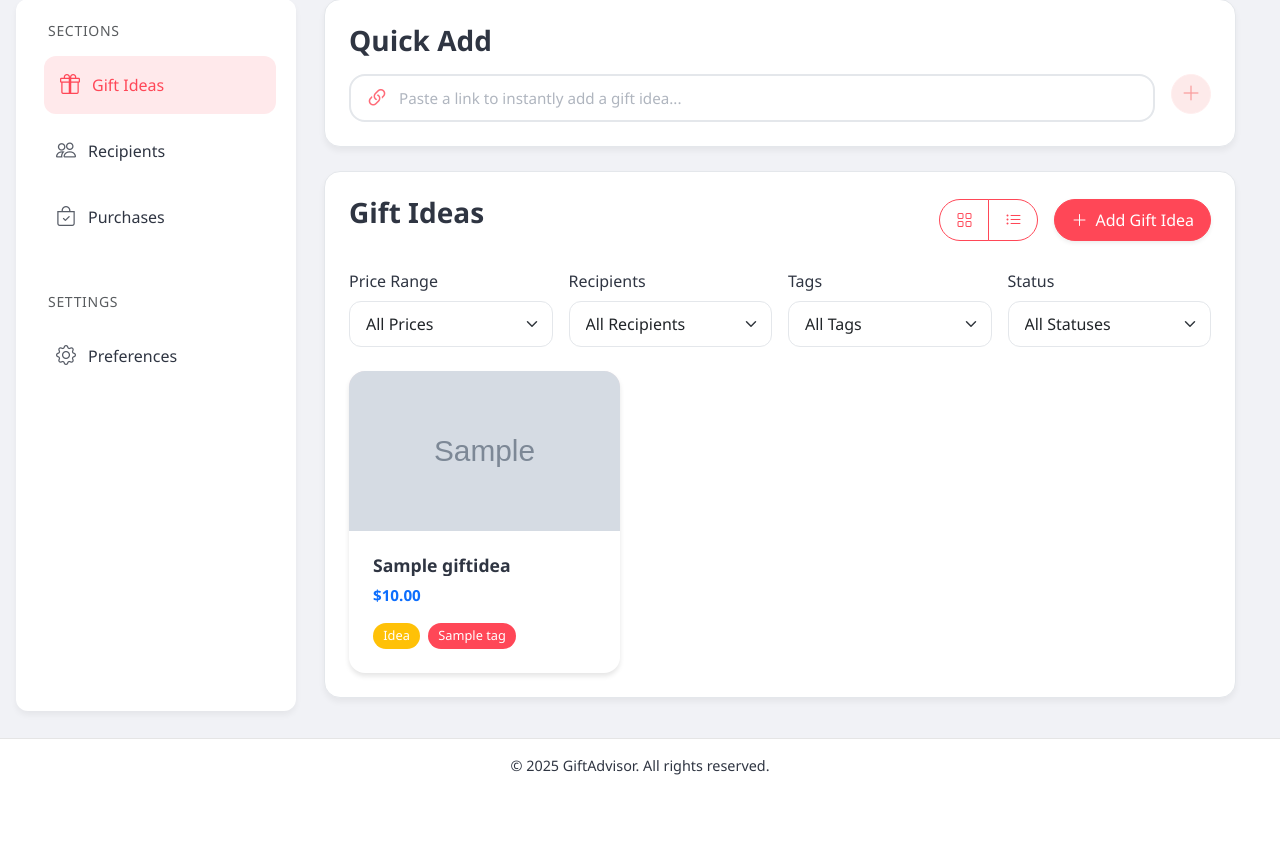
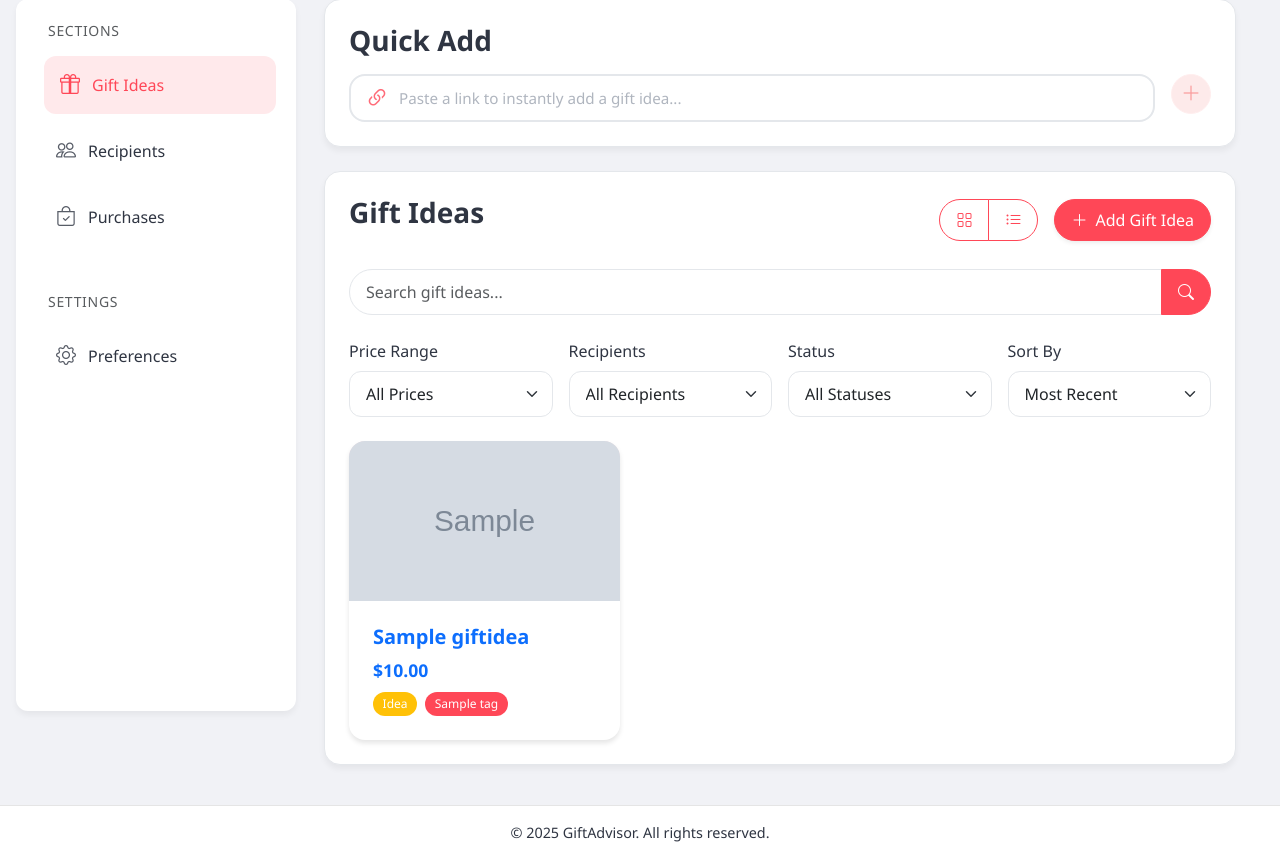
Before and after one commit to DelevoXDG/GiftAdvisor, a Django app: page / in a window 1280 px wide. Shown: the part 97-956 px from the top of the page. Before the commit the page ends 872 px from the top, so only its background shows below. Run offline with Django 5.2, Linux system fonts and the light colour scheme; a user stored in the database is signed in; tables that the repository leaves empty hold one stand-in row (values such as "Sample post"); grey boxes marked "Sample" are stand-in pictures; some libraries are stand-ins or nearby versions.

Commit message:
Update gift ideas to include search and pagination

```diff
--- a/core/views.py
+++ b/core/views.py
@@ -38,10 +38,19 @@ class IndexView(TemplateView):
                 if test_user:
                     gifts = GiftIdea.objects.filter(user=test_user)
 
+            # Apply search
+            search_query = self.request.GET.get('search')
+            if search_query:
+                gifts = gifts.filter(
+                    Q(title__icontains=search_query) |
+                    Q(description__icontains=search_query) |
+                    Q(tags__name__icontains=search_query) |
+                    Q(recipients__name__icontains=search_query)
+                ).distinct()
+
             # Apply filters
             price_range = self.request.GET.get('price_range')
             recipient_filter = self.request.GET.get('recipient')
-            tag_filter = self.request.GET.get('tag')
             status_filter = self.request.GET.get('status')
 
             if price_range:
@@ -58,11 +67,17 @@ class IndexView(TemplateView):
             if recipient_filter:
                 gifts = gifts.filter(recipients__relationship=recipient_filter)
 
-            if tag_filter:
-                gifts = gifts.filter(tags__name=tag_filter)
-
             if status_filter:
                 gifts = gifts.filter(status=status_filter)
+
+            # Apply sorting
+            sort_by = self.request.GET.get('sort', 'recent')
+            if sort_by == 'price_low':
+                gifts = gifts.order_by('price')
+            elif sort_by == 'price_high':
+                gifts = gifts.order_by('-price')
+            else:  # recent
+                gifts = gifts.order_by('-created_at')
 
             # Get filter options
             price_stats = gifts.aggregate(
@@ -70,8 +85,19 @@ class IndexView(TemplateView):
                 max_price=Max('price')
             )
 
+            # Apply pagination
+            page = self.request.GET.get('page', 1)
+            paginator = Paginator(gifts, 12)  # Show 12 gifts per page
+
+            try:
+                gifts = paginator.page(page)
+            except PageNotAnInteger:
+                gifts = paginator.page(1)
+            except EmptyPage:
+                gifts = paginator.page(paginator.num_pages)
+
             context.update({
-                'gifts': gifts.distinct().order_by('-created_at'),
+                'gifts': gifts,
                 'tags': Tag.objects.filter(gift_ideas__user=user).distinct(),
                 'recipients': Recipient.objects.filter(user=user),
                 'price_stats': price_stats,
@@ -80,8 +106,9 @@ class IndexView(TemplateView):
                 'current_filters': {
                     'price_range': price_range,
                     'recipient': recipient_filter,
-                    'tag': tag_filter,
-                    'status': status_filter
+                    'status': status_filter,
+                    'sort': sort_by,
+                    'search': search_query
                 }
             })
 
--- a/templates/dashboard.html
+++ b/templates/dashboard.html
@@ -74,7 +74,38 @@
                     </div>
                 </div>
 
-                <form id="filterForm" class="mb-4">
+                <!-- Search Form -->
+                <form class="mb-4" method="GET">
+                    <div class="input-group">
+                        <input type="text"
+                               name="search"
+                               class="form-control rounded-start-pill"
+                               placeholder="Search gift ideas..."
+                               value="{{ request.GET.search }}">
+                        <!-- Preserve filter parameters -->
+                        {% if request.GET.price_range %}
+                            <input type="hidden" name="price_range" value="{{ request.GET.price_range }}">
+                        {% endif %}
+                        {% if request.GET.recipient %}
+                            <input type="hidden" name="recipient" value="{{ request.GET.recipient }}">
+                        {% endif %}
+                        {% if request.GET.status %}
+                            <input type="hidden" name="status" value="{{ request.GET.status }}">
+                        {% endif %}
+                        {% if request.GET.sort %}
+                            <input type="hidden" name="sort" value="{{ request.GET.sort }}">
+                        {% endif %}
+                        <button class="btn btn-primary rounded-end-pill" type="submit">
+                            <i class="bi bi-search"></i>
+                        </button>
+                    </div>
+                </form>
+
+                <form id="filterForm" class="mb-4" method="GET">
+                    <!-- Preserve search query -->
+                    {% if request.GET.search %}
+                        <input type="hidden" name="search" value="{{ request.GET.search }}">
+                    {% endif %}
                     <div class="row g-3">
                         <div class="col-md-3">
                             <label class="form-label">Price Range</label>
@@ -98,17 +129,6 @@
                             </select>
                         </div>
                         <div class="col-md-3">
-                            <label class="form-label">Tags</label>
-                            <select class="form-select" name="tag">
-                                <option value="">All Tags</option>
-                                {% for tag in tags %}
-                                    <option value="{{ tag.name }}" {% if current_filters.tag == tag.name %}selected{% endif %}>
-                                        {{ tag.name }}
-                                    </option>
-                                {% endfor %}
-                            </select>
-                        </div>
-                        <div class="col-md-3">
                             <label class="form-label">Status</label>
                             <select class="form-select" name="status">
                                 <option value="">All Statuses</option>
@@ -119,37 +139,67 @@
                                 {% endfor %}
                             </select>
                         </div>
+                        <div class="col-md-3">
+                            <label class="form-label">Sort By</label>
+                            <select class="form-select" name="sort">
+                                <option value="recent" {% if current_filters.sort == 'recent' %}selected{% endif %}>Most Recent</option>
+                                <option value="price_low" {% if current_filters.sort == 'price_low' %}selected{% endif %}>Price: Low to High</option>
+                                <option value="price_high" {% if current_filters.sort == 'price_high' %}selected{% endif %}>Price: High to Low</option>
+                            </select>
+                        </div>
                     </div>
                 </form>
 
+                <!-- Gift List/Grid -->
                 {% if gifts %}
-                    <!-- Grid View -->
-                    <div class="gift-grid">
+                    <div id="giftList" class="gift-list" style="display: none;">
                         {% for gift in gifts %}
-                        <a href="{% url 'gift_detail' gift.id %}" class="text-decoration-none text-reset">
+                            <a href="{% url 'gift_detail' gift.id %}" class="text-decoration-none">
+                                <div class="gift-item shadow-sm hover-shadow-md">
+                                    <div class="empty-img">
+                                        {% if gift.image_url %}
+                                            <img src="{{ gift.image_url }}" alt="{{ gift.title }}" class="gift-image">
+                                        {% else %}
+                                            <i class="bi bi-image-fill"></i>
+                                        {% endif %}
+                                    </div>
+                                    <div class="flex-grow-1">
+                                        <h5 class="gift-title text-truncate mb-2">{{ gift.title }}</h5>
+                                        <p class="gift-price text-primary mb-2">${{ gift.price }}</p>
+                                        <div class="d-flex flex-wrap gap-2">
+                                            <span class="badge {% if gift.status == 'idea' %}bg-warning{% else %}bg-info{% endif %}">
+                                                {{ gift.get_status_display }}
+                                            </span>
+                                            {% for tag in gift.tags.all|slice:":3" %}
+                                                <span class="badge bg-primary">{{ tag.name }}</span>
+                                            {% endfor %}
+                                        </div>
+                                    </div>
+                                </div>
+                            </a>
+                        {% endfor %}
+                    </div>
+                    <div id="giftGrid" class="gift-grid">
+                        {% for gift in gifts %}
+                            <a href="{% url 'gift_detail' gift.id %}" class="text-decoration-none">
                                 <div class="gift-card">
                                     <div class="empty-img">
                                         {% if gift.image_url %}
                                             <img src="{{ gift.image_url }}" alt="{{ gift.title }}" class="gift-image">
                                         {% else %}
-                                        <div class="d-flex align-items-center justify-content-center h-100">
-                                            <i class="bi bi-image-fill text-muted" style="font-size: 2rem; opacity: 0.5;"></i>
-                                        </div>
+                                            <i class="bi bi-image-fill"></i>
                                         {% endif %}
                                     </div>
                                     <div class="p-4">
-                                    <h5 class="fw-bold mb-2" style="font-size: 1.1rem; display: -webkit-box; -webkit-line-clamp: 2; -webkit-box-orient: vertical; overflow: hidden;">{{ gift.title }}</h5>
-                                    <p class="text-primary fw-bold mb-3" style="font-size: 0.95rem;">${{ gift.price }}</p>
+                                        <h5 class="gift-title text-truncate mb-2">{{ gift.title }}</h5>
+                                        <p class="gift-price text-primary mb-2">${{ gift.price }}</p>
                                         <div class="d-flex flex-wrap gap-2">
-                                        <span class="badge {% if gift.status == 'idea' %}bg-warning{% else %}bg-info{% endif %}" style="font-size: 0.8rem;">
+                                            <span class="badge {% if gift.status == 'idea' %}bg-warning{% else %}bg-info{% endif %}">
                                                 {{ gift.get_status_display }}
                                             </span>
                                             {% for tag in gift.tags.all|slice:":3" %}
-                                            <span class="badge bg-primary" style="font-size: 0.8rem;">{{ tag.name }}</span>
+                                                <span class="badge bg-primary">{{ tag.name }}</span>
                                             {% endfor %}
-                                        {% if gift.tags.count > 3 %}
-                                            <span class="badge bg-secondary" style="font-size: 0.8rem;">+{{ gift.tags.count|add:"-3" }}</span>
-                                        {% endif %}
                                         </div>
                                     </div>
                                 </div>
@@ -157,47 +207,46 @@
                         {% endfor %}
                     </div>
 
-                    <!-- List View -->
-                    <div class="gift-list d-none">
-                        {% for gift in gifts %}
-                        <a href="{% url 'gift_detail' gift.id %}" class="text-decoration-none text-reset">
-                            <div class="gift-item shadow-sm clickable">
-                                <div class="empty-img">
-                                    {% if gift.image_url %}
-                                        <img src="{{ gift.image_url }}" alt="{{ gift.title }}" class="gift-image">
-                                    {% else %}
-                                        <div class="d-flex align-items-center justify-content-center h-100">
-                                            <i class="bi bi-image text-muted" style="opacity: 0.5;"></i>
-                                        </div>
+                    <!-- Pagination -->
+                    {% if gifts.has_other_pages %}
+                        <nav class="mt-4">
+                            <ul class="pagination justify-content-center">
+                                {% if gifts.has_previous %}
+                                    <li class="page-item">
+                                        <a class="page-link rounded-start-pill" href="?page={{ gifts.previous_page_number }}{% if request.GET.search %}&search={{ request.GET.search }}{% endif %}{% if request.GET.price_range %}&price_range={{ request.GET.price_range }}{% endif %}{% if request.GET.recipient %}&recipient={{ request.GET.recipient }}{% endif %}{% if request.GET.status %}&status={{ request.GET.status }}{% endif %}{% if request.GET.sort %}&sort={{ request.GET.sort }}{% endif %}">
+                                            <i class="bi bi-chevron-left"></i>
+                                        </a>
+                                    </li>
                                 {% endif %}
-                                </div>
-                                <div class="flex-grow-1">
-                                    <div class="d-flex justify-content-between align-items-start mb-2">
-                                        <div>
-                                            <h5 class="mb-1" style="font-size: 1.1rem; white-space: nowrap; overflow: hidden; text-overflow: ellipsis; max-width: 300px;">{{ gift.title }}</h5>
-                                            <p class="text-muted mb-2" style="font-size: 0.95rem;">${{ gift.price }}</p>
-                                        </div>
-                                        <span class="badge bg-{% if gift.status == 'idea' %}warning{% else %}info{% endif %}">
-                                            {{ gift.get_status_display }}
-                                        </span>
-                                    </div>
-                                    <div>
-                                        {% for tag in gift.tags.all %}
-                                            <span class="badge bg-primary me-1">{{ tag.name }}</span>
+
+                                {% for num in gifts.paginator.page_range %}
+                                    {% if gifts.number == num %}
+                                        <li class="page-item active">
+                                            <span class="page-link">{{ num }}</span>
+                                        </li>
+                                    {% elif num > gifts.number|add:'-3' and num < gifts.number|add:'3' %}
+                                        <li class="page-item">
+                                            <a class="page-link" href="?page={{ num }}{% if request.GET.search %}&search={{ request.GET.search }}{% endif %}{% if request.GET.price_range %}&price_range={{ request.GET.price_range }}{% endif %}{% if request.GET.recipient %}&recipient={{ request.GET.recipient }}{% endif %}{% if request.GET.status %}&status={{ request.GET.status }}{% endif %}{% if request.GET.sort %}&sort={{ request.GET.sort }}{% endif %}">
+                                                {{ num }}
+                                            </a>
+                                        </li>
+                                    {% endif %}
                                 {% endfor %}
-                                    </div>
-                                </div>
-                            </div>
+
+                                {% if gifts.has_next %}
+                                    <li class="page-item">
+                                        <a class="page-link rounded-end-pill" href="?page={{ gifts.next_page_number }}{% if request.GET.search %}&search={{ request.GET.search }}{% endif %}{% if request.GET.price_range %}&price_range={{ request.GET.price_range }}{% endif %}{% if request.GET.recipient %}&recipient={{ request.GET.recipient }}{% endif %}{% if request.GET.status %}&status={{ request.GET.status }}{% endif %}{% if request.GET.sort %}&sort={{ request.GET.sort }}{% endif %}">
+                                            <i class="bi bi-chevron-right"></i>
                                         </a>
-                        {% endfor %}
-                    </div>
+                                    </li>
+                                {% endif %}
+                            </ul>
+                        </nav>
+                    {% endif %}
                 {% else %}
                     <div class="text-center py-5">
-                        <div class="text-center">
-                            <i class="bi bi-gift mb-4" style="font-size: 3rem; opacity: 0.5;"></i>
-                            <h4 class="fw-bold" style="font-size: 1.25rem;">No gift ideas yet</h4>
-                            <p class="text-muted" style="font-size: 0.95rem;">Add your first gift idea.</p>
-                        </div>
+                        <i class="bi bi-gift text-muted" style="font-size: 3rem;"></i>
+                        <p class="mt-3 mb-0 text-muted">No gift ideas found</p>
                     </div>
                 {% endif %}
             </div>
```
Lines whose indentation alone changed are shown as unchanged.
